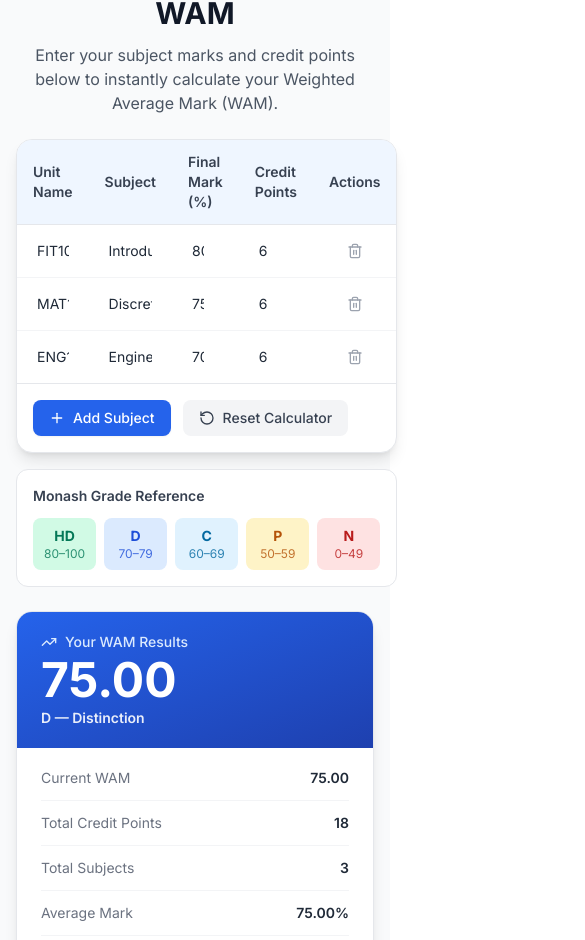
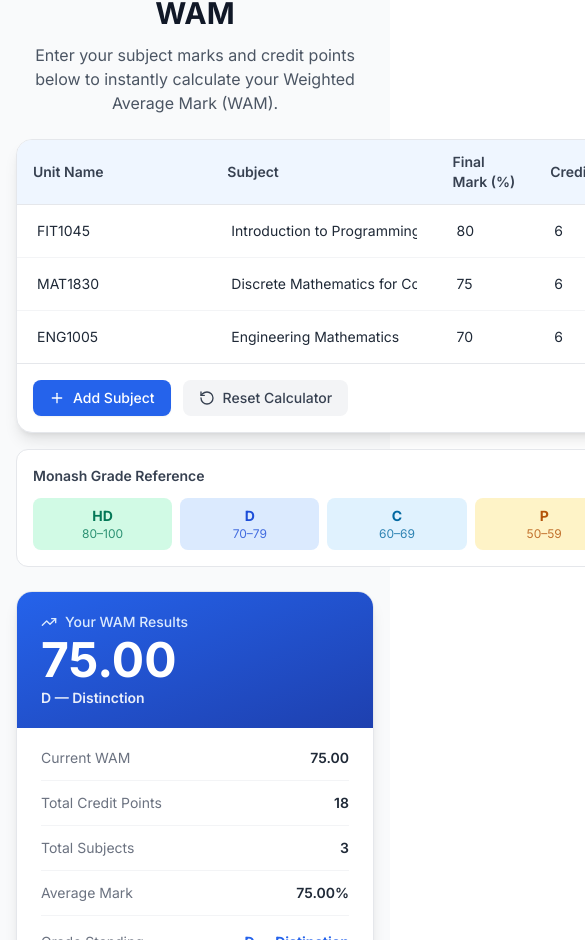
Before and after one commit to asbusiness276-cyber/monash-wam-calculator, a React (Vite) app: page / in a window 390 px wide. Shown: the part 798-1738 px from the top of the page, 585 px wide, since content can reach past the window. Built offline with nearby package versions, Linux system fonts and the light colour scheme.

Commit message:
Fix mobile calculator UX and deployment SEO assets.
Adjust mobile table/suggestion/popup behavior for better usability, harden Vercel SPA rewrites to preserve static assets, and update favicon/sitemap coverage for reliable indexing.

```diff
--- a/index.html
+++ b/index.html
@@ -2,7 +2,9 @@
 <html lang="en">
   <head>
     <meta charset="UTF-8" />
-    <link rel="icon" type="image/svg+xml" href="/favicon.svg" />
+    <link rel="icon" type="image/svg+xml" href="/favicon.svg?v=2" />
+    <link rel="shortcut icon" href="/favicon.svg?v=2" />
+    <link rel="apple-touch-icon" href="/favicon.svg?v=2" />
     <meta name="viewport" content="width=device-width, initial-scale=1.0" />
     <title>Monash WAM Calculator – Calculate Your Weighted Average Mark</title>
     <meta name="description" content="Use our free Monash WAM Calculator to instantly calculate your Weighted Average Mark. Add your units, marks, and credit points for accurate results." />
--- a/src/components/ProductPopup.tsx
+++ b/src/components/ProductPopup.tsx
@@ -13,14 +13,14 @@ export default function ProductPopup({ recommendation, isOpen, onClose }: Produc
   const isWeak = recommendation.strength === 'weak';
 
   return (
-    <div className="fixed inset-0 z-[100] flex items-center justify-center p-4">
+    <div className="fixed inset-0 z-[100] flex items-end md:items-center justify-center p-3 md:p-4">
       <div className="absolute inset-0 bg-black/60 backdrop-blur-[1px] animate-fadeIn" onClick={onClose} />
 
-      <div className="relative w-full max-w-md bg-white dark:bg-gray-900 rounded-2xl border border-gray-200 dark:border-gray-700 shadow-2xl p-5 md:p-6 animate-[slideUp_220ms_ease-out]">
+      <div className="relative w-full max-w-[96vw] md:max-w-5xl max-h-[92vh] overflow-y-auto bg-white dark:bg-gray-900 rounded-2xl border border-gray-200 dark:border-gray-700 shadow-2xl p-4 md:p-6 animate-[slideUp_220ms_ease-out]">
         <button
           onClick={onClose}
           aria-label="Close recommendation popup"
-          className="absolute top-3 right-3 p-1.5 rounded-lg text-gray-500 hover:bg-gray-100 dark:hover:bg-gray-800"
+          className="absolute -top-3 right-3 p-1.5 rounded-full border border-gray-200 dark:border-gray-700 bg-white dark:bg-gray-900 text-gray-500 hover:bg-gray-100 dark:hover:bg-gray-800 shadow-sm"
         >
           <X size={18} />
         </button>
@@ -36,7 +36,7 @@ export default function ProductPopup({ recommendation, isOpen, onClose }: Produc
           <p className="text-sm text-gray-600 dark:text-gray-400 mt-2 leading-relaxed">{recommendation.message}</p>
         </div>
 
-        <div className="grid grid-cols-1 gap-3">
+        <div className="grid grid-cols-1 md:grid-cols-2 gap-3 md:gap-4">
           <div>
             <p className="text-xs font-semibold text-gray-700 dark:text-gray-300 mb-2">Recommended for current result</p>
             <ProductCard product={isWeak ? recommendation.products.weak : recommendation.products.strong} compact />
--- a/src/components/WAMCalculator.tsx
+++ b/src/components/WAMCalculator.tsx
@@ -313,11 +313,11 @@ export default function WAMCalculator({ embedSuppressRecommendations = false }:
           <div className="flex-1 min-w-0">
             <div className="bg-white dark:bg-gray-800 rounded-2xl shadow-lg border border-gray-200 dark:border-gray-700 overflow-hidden">
               <div className="overflow-x-auto">
-                <table className="w-full">
+                <table className="w-full min-w-[760px]">
                   <thead>
                     <tr className="bg-primary-50 dark:bg-primary-900/30 border-b border-gray-200 dark:border-gray-700">
-                      <th className="text-left px-4 py-3 text-sm font-semibold text-gray-700 dark:text-gray-300">Unit Name</th>
-                      <th className="text-left px-4 py-3 text-sm font-semibold text-gray-700 dark:text-gray-300">Subject</th>
+                      <th className="text-left px-4 py-3 text-sm font-semibold text-gray-700 dark:text-gray-300 min-w-[130px]">Unit Name</th>
+                      <th className="text-left px-4 py-3 text-sm font-semibold text-gray-700 dark:text-gray-300 min-w-[190px]">Subject</th>
                       <th className="text-left px-4 py-3 text-sm font-semibold text-gray-700 dark:text-gray-300">Final Mark (%)</th>
                       <th className="text-left px-4 py-3 text-sm font-semibold text-gray-700 dark:text-gray-300">Credit Points</th>
                       <th className="px-4 py-3 text-sm font-semibold text-gray-700 dark:text-gray-300">Actions</th>
@@ -326,7 +326,7 @@ export default function WAMCalculator({ embedSuppressRecommendations = false }:
                   <tbody className="divide-y divide-gray-100 dark:divide-gray-700">
                     {subjects.map((s, i) => (
                       <tr key={s.id} className="group hover:bg-gray-50 dark:hover:bg-gray-750 transition-colors">
-                        <td className="px-4 py-3 relative">
+                        <td className="px-4 py-3 relative min-w-[130px]">
                           <input
                             type="text"
                             placeholder={`e.g. FIT${1000 + i}`}
@@ -338,10 +338,10 @@ export default function WAMCalculator({ embedSuppressRecommendations = false }:
                             onFocus={e => openSuggestions(s.id, 'unit', e.target.value)}
                             onBlur={() => window.setTimeout(closeSuggestions, 120)}
                             onKeyDown={e => handleSuggestionKeyDown(e, s.id, 'unit', s.unit)}
-                            className="w-full bg-transparent text-gray-800 dark:text-gray-200 placeholder-gray-400 text-sm focus:outline-none focus:ring-1 focus:ring-primary-400 rounded px-1 py-0.5"
+                            className="w-full min-w-[110px] bg-transparent text-gray-800 dark:text-gray-200 placeholder-gray-400 text-sm focus:outline-none focus:ring-1 focus:ring-primary-400 rounded px-1 py-0.5"
                           />
                           {suggestionState && suggestionState.rowId === s.id && suggestionState.field === 'unit' && suggestionState.items.length > 0 && (
-                            <div className="absolute left-4 right-4 bottom-full mb-1 z-20 bg-white dark:bg-gray-800 border border-gray-200 dark:border-gray-700 rounded-lg shadow-lg max-h-56 overflow-y-auto">
+                            <div className="absolute left-4 right-4 top-full mt-1 md:top-auto md:bottom-full md:mt-0 md:mb-1 z-20 bg-white dark:bg-gray-800 border border-gray-200 dark:border-gray-700 rounded-lg shadow-lg max-h-56 overflow-y-auto">
                               {suggestionState.items.map((option, optionIndex) => (
                                 <button
                                   key={option}
@@ -359,7 +359,7 @@ export default function WAMCalculator({ embedSuppressRecommendations = false }:
                             </div>
                           )}
                         </td>
-                        <td className="px-4 py-3 relative">
+                        <td className="px-4 py-3 relative min-w-[190px]">
                           <input
                             type="text"
                             placeholder="e.g. Introduction to Programming"
@@ -371,10 +371,10 @@ export default function WAMCalculator({ embedSuppressRecommendations = false }:
                             onFocus={e => openSuggestions(s.id, 'subject', e.target.value)}
                             onBlur={() => window.setTimeout(closeSuggestions, 120)}
                             onKeyDown={e => handleSuggestionKeyDown(e, s.id, 'subject', s.subject)}
-                            className="w-full bg-transparent text-gray-800 dark:text-gray-200 placeholder-gray-400 text-sm focus:outline-none focus:ring-1 focus:ring-primary-400 rounded px-1 py-0.5"
+                            className="w-full min-w-[170px] bg-transparent text-gray-800 dark:text-gray-200 placeholder-gray-400 text-sm focus:outline-none focus:ring-1 focus:ring-primary-400 rounded px-1 py-0.5"
                           />
                           {suggestionState && suggestionState.rowId === s.id && suggestionState.field === 'subject' && suggestionState.items.length > 0 && (
-                            <div className="absolute left-4 right-4 bottom-full mb-1 z-20 bg-white dark:bg-gray-800 border border-gray-200 dark:border-gray-700 rounded-lg shadow-lg max-h-56 overflow-y-auto">
+                            <div className="absolute left-4 right-4 top-full mt-1 md:top-auto md:bottom-full md:mt-0 md:mb-1 z-20 bg-white dark:bg-gray-800 border border-gray-200 dark:border-gray-700 rounded-lg shadow-lg max-h-56 overflow-y-auto">
                               {suggestionState.items.map((option, optionIndex) => (
                                 <button
                                   key={option}
```
Also changed, not shown: vercel.json, 1 other file (tests, documents, lock files or other folders).
